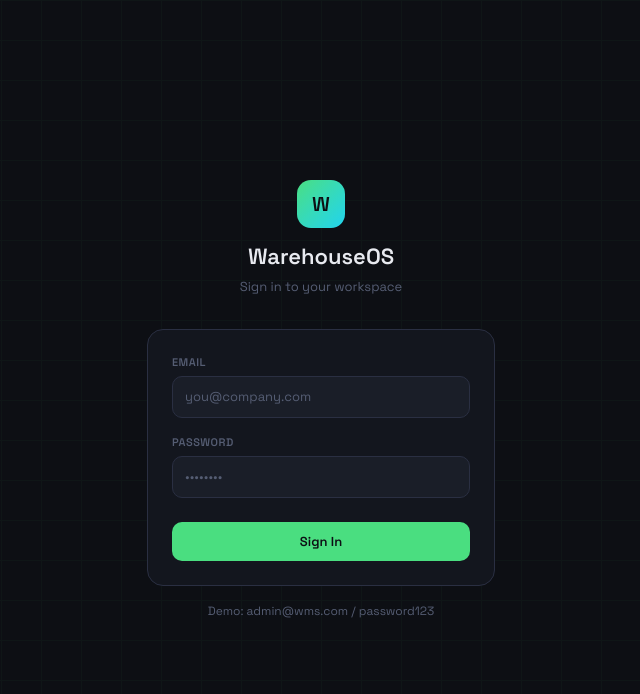
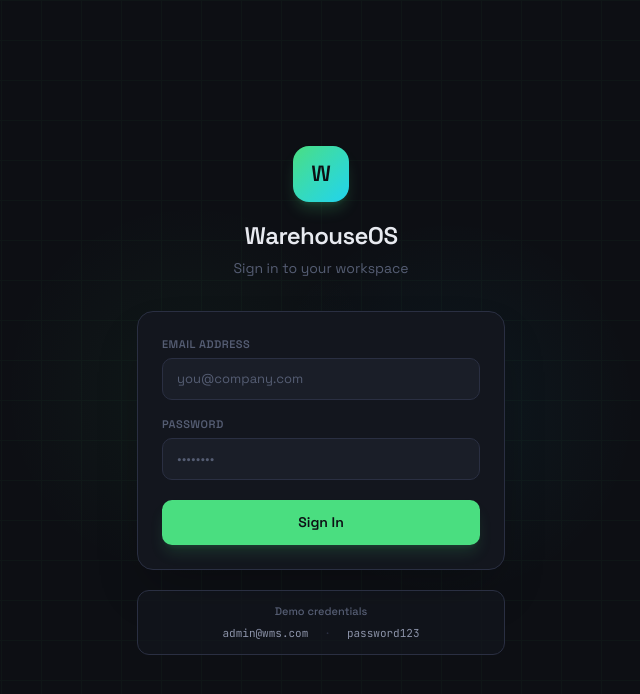
Before and after one commit to mvinduwara/warehouse, a React (Vite) app in the folder apps/frontend/: page /login in a window 1280 px wide. Shown: the top 694 px of the page, without its empty margins (319-959 px from the left). Built offline with nearby package versions, Linux system fonts and the light colour scheme; no server answers.

Commit message:
Update LoginPage.tsx

```diff
--- a/apps/frontend/src/pages/auth/LoginPage.tsx
+++ b/apps/frontend/src/pages/auth/LoginPage.tsx
@@ -22,8 +22,8 @@ export default function LoginPage() {
   const onSubmit = (data: FormData) => login.mutate(data);
 
   return (
-    <div className="flex h-screen items-center justify-center bg-[#0d0f14]">
-      {/* Background grid */}
+    <div className="relative flex h-screen items-center justify-center overflow-hidden bg-[#0d0f14]">
+      {/* Background grid pattern */}
       <div
         className="pointer-events-none absolute inset-0 opacity-[0.03]"
         style={{
@@ -33,61 +33,95 @@ export default function LoginPage() {
         }}
       />
 
-      <div className="relative w-full max-w-[380px] px-4">
-        {/* Logo */}
-        <div className="mb-8 flex flex-col items-center gap-3">
-          <div className="flex h-12 w-12 items-center justify-center rounded-[14px] bg-gradient-to-br from-[#4ade80] to-[#22d3ee] text-[20px] font-bold text-[#0d0f14]">
-            W
+      {/* Glow blobs */}
+      <div
+        className="pointer-events-none absolute left-1/4 top-1/4 h-96 w-96 rounded-full opacity-5"
+        style={{
+          background: "radial-gradient(circle, #4ade80 0%, transparent 70%)",
+        }}
+      />
+      <div
+        className="pointer-events-none absolute bottom-1/4 right-1/4 h-96 w-96 rounded-full opacity-5"
+        style={{
+          background: "radial-gradient(circle, #22d3ee 0%, transparent 70%)",
+        }}
+      />
+
+      <div className="relative w-full max-w-[400px] px-4">
+        {/* Logo mark */}
+        <div className="mb-8 flex flex-col items-center gap-4">
+          <div className="flex h-14 w-14 items-center justify-center rounded-[16px] bg-gradient-to-br from-[#4ade80] to-[#22d3ee] shadow-lg shadow-[rgba(74,222,128,0.2)]">
+            <span className="text-[22px] font-bold text-[#0d0f14]">W</span>
           </div>
           <div className="text-center">
-            <h1 className="text-[22px] font-semibold text-[#e8eaf0]">WarehouseOS</h1>
-            <p className="mt-1 text-[13px] text-[#555d73]">Sign in to your workspace</p>
+            <h1 className="text-[24px] font-semibold tracking-tight text-[#e8eaf0]">
+              WarehouseOS
+            </h1>
+            <p className="mt-1 text-[14px] text-[#555d73]">
+              Sign in to your workspace
+            </p>
           </div>
         </div>
 
-        {/* Form */}
-        <form
-          onSubmit={handleSubmit(onSubmit)}
-          className="rounded-[16px] border border-[#2a2f42] bg-[#13161e] p-6"
-        >
-          <div className="mb-4">
+        {/* Form card */}
+        <div className="rounded-[16px] border border-[#2a2f42] bg-[#13161e] p-6 shadow-2xl">
+          <form onSubmit={handleSubmit(onSubmit)} className="flex flex-col gap-4">
+            {/* Email */}
+            <div>
               <label className="mb-1.5 block text-[11px] font-semibold uppercase tracking-[0.5px] text-[#555d73]">
-              Email
+                Email Address
               </label>
               <input
                 {...register("email")}
                 type="email"
+                autoComplete="email"
                 placeholder="you@company.com"
-              className="w-full rounded-[10px] border border-[#2a2f42] bg-[#1a1e28] px-3 py-2.5 font-[inherit] text-[13px] text-[#e8eaf0] outline-none placeholder:text-[#555d73] transition-colors focus:border-[#4ade80]"
+                className="w-full rounded-[10px] border border-[#2a2f42] bg-[#1a1e28] px-3.5 py-2.5 font-[inherit] text-[13px] text-[#e8eaf0] outline-none transition-colors placeholder:text-[#555d73] focus:border-[#4ade80]"
               />
               {errors.email && (
-              <p className="mt-1 text-[11px] text-[#f87171]">{errors.email.message}</p>
+                <p className="mt-1.5 text-[11px] text-[#f87171]">
+                  {errors.email.message}
+                </p>
               )}
             </div>
 
-          <div className="mb-6">
+            {/* Password */}
+            <div>
               <label className="mb-1.5 block text-[11px] font-semibold uppercase tracking-[0.5px] text-[#555d73]">
                 Password
               </label>
               <input
                 {...register("password")}
                 type="password"
+                autoComplete="current-password"
                 placeholder="••••••••"
-              className="w-full rounded-[10px] border border-[#2a2f42] bg-[#1a1e28] px-3 py-2.5 font-[inherit] text-[13px] text-[#e8eaf0] outline-none placeholder:text-[#555d73] transition-colors focus:border-[#4ade80]"
+                className="w-full rounded-[10px] border border-[#2a2f42] bg-[#1a1e28] px-3.5 py-2.5 font-[inherit] text-[13px] text-[#e8eaf0] outline-none transition-colors placeholder:text-[#555d73] focus:border-[#4ade80]"
               />
               {errors.password && (
-              <p className="mt-1 text-[11px] text-[#f87171]">{errors.password.message}</p>
+                <p className="mt-1.5 text-[11px] text-[#f87171]">
+                  {errors.password.message}
+                </p>
               )}
             </div>
 
+            {/* Error from API */}
+            {login.isError && (
+              <div className="rounded-[10px] border border-[rgba(248,113,113,0.3)] bg-[rgba(248,113,113,0.08)] px-3.5 py-2.5">
+                <p className="text-[12px] text-[#f87171]">
+                  {login.error?.message ?? "Invalid credentials. Please try again."}
+                </p>
+              </div>
+            )}
+
+            {/* Submit */}
             <button
               type="submit"
               disabled={login.isPending}
-            className="flex w-full items-center justify-center gap-2 rounded-[10px] bg-[#4ade80] py-2.5 text-[13px] font-semibold text-[#0d0f14] transition-all hover:bg-[#22c55e] disabled:opacity-60"
+              className="mt-1 flex w-full items-center justify-center gap-2 rounded-[10px] bg-[#4ade80] py-3 text-[14px] font-semibold text-[#0d0f14] shadow-lg shadow-[rgba(74,222,128,0.15)] transition-all hover:bg-[#22c55e] disabled:opacity-60"
             >
               {login.isPending ? (
                 <>
-                <div className="h-4 w-4 animate-spin rounded-full border-2 border-[#0d0f14]/30 border-t-[#0d0f14]" />
+                  <div className="h-4 w-4 animate-spin rounded-full border-2 border-[#0d0f14]/20 border-t-[#0d0f14]" />
                   Signing in…
                 </>
               ) : (
@@ -95,10 +129,19 @@ export default function LoginPage() {
               )}
             </button>
           </form>
+        </div>
 
-        <p className="mt-4 text-center text-[12px] text-[#555d73]">
-          Demo: admin@wms.com / password123
+        {/* Demo hint */}
+        <div className="mt-5 rounded-[12px] border border-[#2a2f42] bg-[#13161e]/60 px-4 py-3">
+          <p className="text-center text-[11px] font-medium text-[#555d73]">
+            Demo credentials
           </p>
+          <div className="mt-1.5 flex items-center justify-center gap-4 font-['JetBrains_Mono',monospace] text-[11px]">
+            <span className="text-[#8b92a8]">admin@wms.com</span>
+            <span className="text-[#2a2f42]">·</span>
+            <span className="text-[#8b92a8]">password123</span>
+          </div>
+        </div>
       </div>
     </div>
   );
```
Lines whose indentation alone changed are shown as unchanged.
